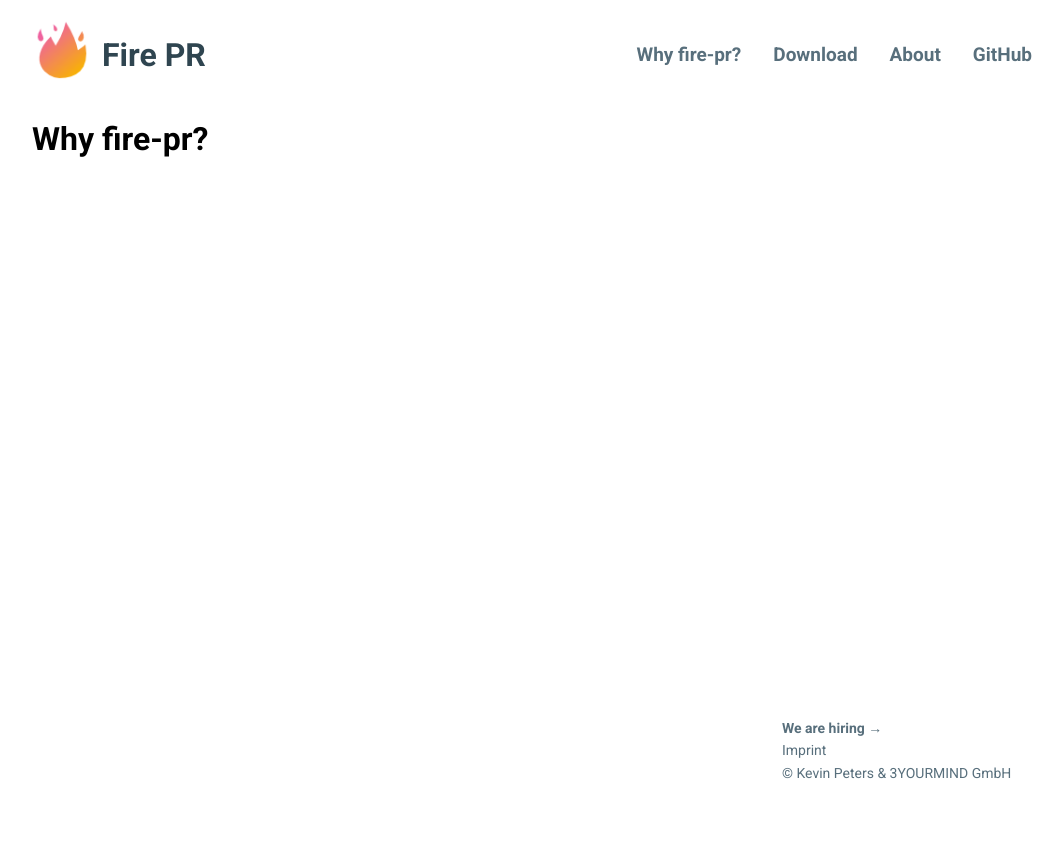
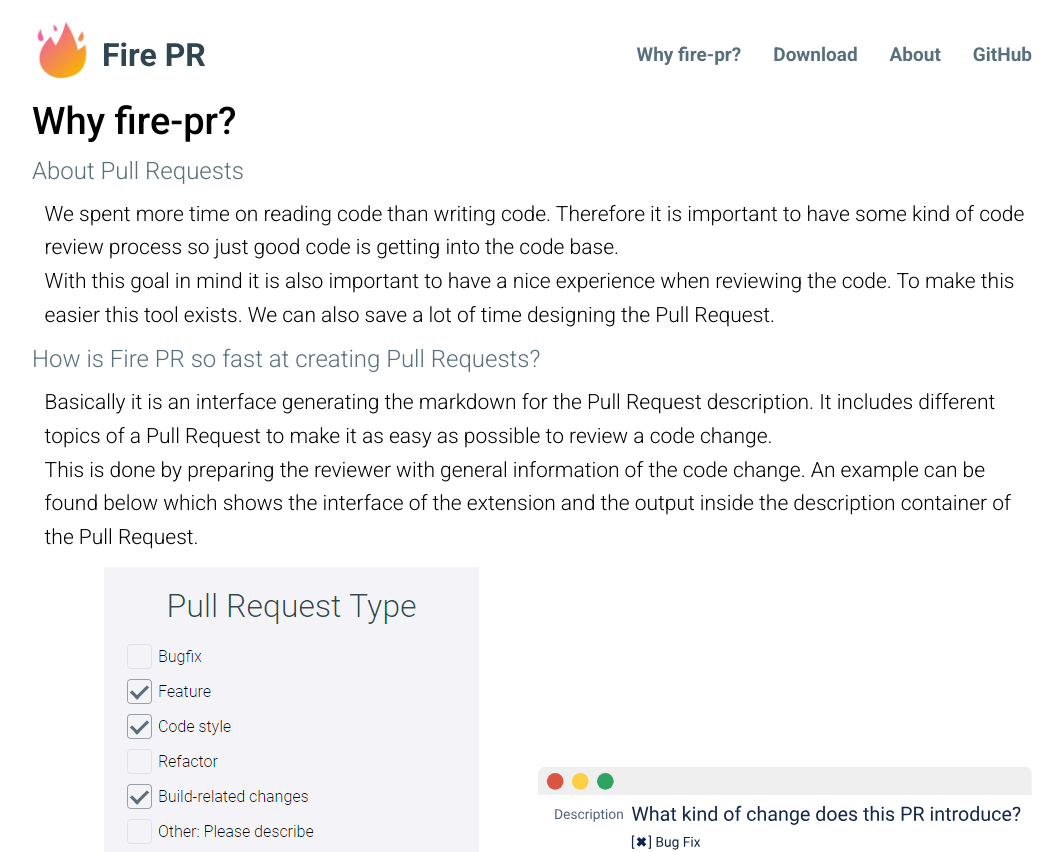
Before and after one commit to 3YOURMIND/fire-pr, a Nuxt app: page /why-fire-pr in a window 1280 px wide. Shown: the top 852 px of the page, without its empty margins (108-1171 px from the left). Before the commit the page ends 800 px from the top, so only its background shows below. Built offline with nearby package versions, Linux system fonts and the light colour scheme.

Commit message:
feat(site): add content
add content on why fire-pr site

```diff
--- a/fire-pr-site/pages/why-fire-pr.vue
+++ b/fire-pr-site/pages/why-fire-pr.vue
@@ -1,6 +1,46 @@
 <template>
   <section class="container">
-    <h1>Why fire-pr?</h1>
+    <div class="pure-g" style="width: 100%;">
+      <div class="pure-u-1">
+        <h1 class="why-fire-pr__heading--first">Why fire-pr?</h1>
+      </div>
+      <div class="pure-u-1">
+        <h2 class="why-fire-pr__heading--second">About Pull Requests</h2>
+      </div>
+      <div class="pure-u-1 why-fire-pr__text" style="padding-left: 0.6em; margin-top: 0.6em;">
+        <p>We spent more time on reading code than writing code. Therefore it is important to have some kind of code review process so just good code is getting into the code base.</p>
+        <p>With this goal in mind it is also important to have a nice experience when reviewing the code. To make this easier this tool exists. We can also save a lot of time designing the Pull Request.</p>
+      </div>
+      <div class="pure-u-1">
+        <h2 class="why-fire-pr__heading--second">How is Fire PR so fast at creating Pull Requests?</h2>
+      </div>
+      <div class="pure-u-1 why-fire-pr__text" style="padding-left: 0.6em; margin-top: 0.6em;">
+        <p>Basically it is an interface generating the markdown for the Pull Request description. It includes different topics of a Pull Request to make it as easy as possible to review a code change.</p>
+        <p>This is done by preparing the reviewer with general information of the code change. An example can be found below which shows the interface of the extension and the output inside the description container of the Pull Request.</p>
+        <div class="pure-g" style="margin-top: 0.6em;">
+          <div class="pure-u-1 pure-u-sm-1-2" style="display: flex; justify-content: center;">
+            <img src="../assets/in-extension-1.png" alt="" style="max-width: 100%; height: auto;" />
+          </div>
+          <div class="pure-u-1 pure-u-sm-1-2" style="display: flex; justify-content: center;">
+            <img src="../assets/pr-created.svg" alt="" style="width: 100%;"/>
+          </div>
+        </div>
+      </div>
+      <div class="pure-u-1">
+        <h2 class="why-fire-pr__heading--second">This tool seems really easy</h2>
+      </div>
+      <div class="pure-u-1 why-fire-pr__text" style="padding-left: 0.6em; margin-top: 0.6em;">
+        <p>This is true. But since no Interface for this was existing yet, we decided to create this. We live the standard that there should be a tool for every use case and that engineers should interfacivize everything which is possible so the user experience is begin guarenteed.</p>
+      </div>
+      <div class="pure-u-1">
+        <h2 class="why-fire-pr__heading--second">This tool is opinionated</h2>
+      </div>
+      <div class="pure-u-1 why-fire-pr__text" style="padding-left: 0.6em; margin-top: 0.6em;">
+        <p>This tool is opinionated to set a standard. Developers should not waste time on how to create Pull Requests. Rather they should just use the tool and make the best out of it. The project is open to discussions and maybe even configuration in the future.</p>
+        <p>This opinionated mindset helps also to create some kind of consistency throughout Pull Requests. This leads to new engineers understanding the reason behind a Pull Request a lot faster. They can grab up testing instructions and test the code for it or look if the tests which are included in the Pull Request are fully testing the requirements. This consistency gives new developers also a feeling of security since they are used on how to deal with Pull Requests now.</p>
+        <p>Other tools like prettier are also opinionated and have great success. To see why they are successful lookup <a target="_blank" rel="noopener noreferrer" href="https://prettier.io/docs/en/why-prettier.html">their site</a> why you should use it.</p>
+      </div>
+    </div>
   </section>
 </template>
 
@@ -12,4 +52,42 @@
 
 <style lang="scss" scoped>
 @import '../assets/scss/layout.scss';
+
+.why-fire-pr__text {
+	font-family: 'Roboto';
+	font-weight: 300;
+	line-height: 1.6em;
+	font-size: 21px;
+}
+
+.why-fire-pr__heading--first {
+	font-size: 38px;
+	text-align: left;
+	font-weight: 700;
+	margin-bottom: 0;
+	margin-top: 0;
+	max-width: 90%;
+	font-family: 'Roboto';
+	font-weight: 500;
+
+	@media (max-width: 500px) {
+		font-size: 28px;
+	}
+
+	@media (max-width: 400px) {
+		font-size: 24px;
+	}
+}
+
+.why-fire-pr__heading--second {
+	margin-top: 14px;
+	font-size: 24px;
+	text-align: left;
+	font-weight: 700;
+	color: #586f7c;
+	max-width: 90%;
+	font-family: 'Roboto';
+	font-weight: 300;
+	text-decoration: none;
+}
 </style>
```
Also changed, not shown: fire-pr-site/assets/in-extension-1.png (added), fire-pr-site/assets/pr-created.svg (added).
